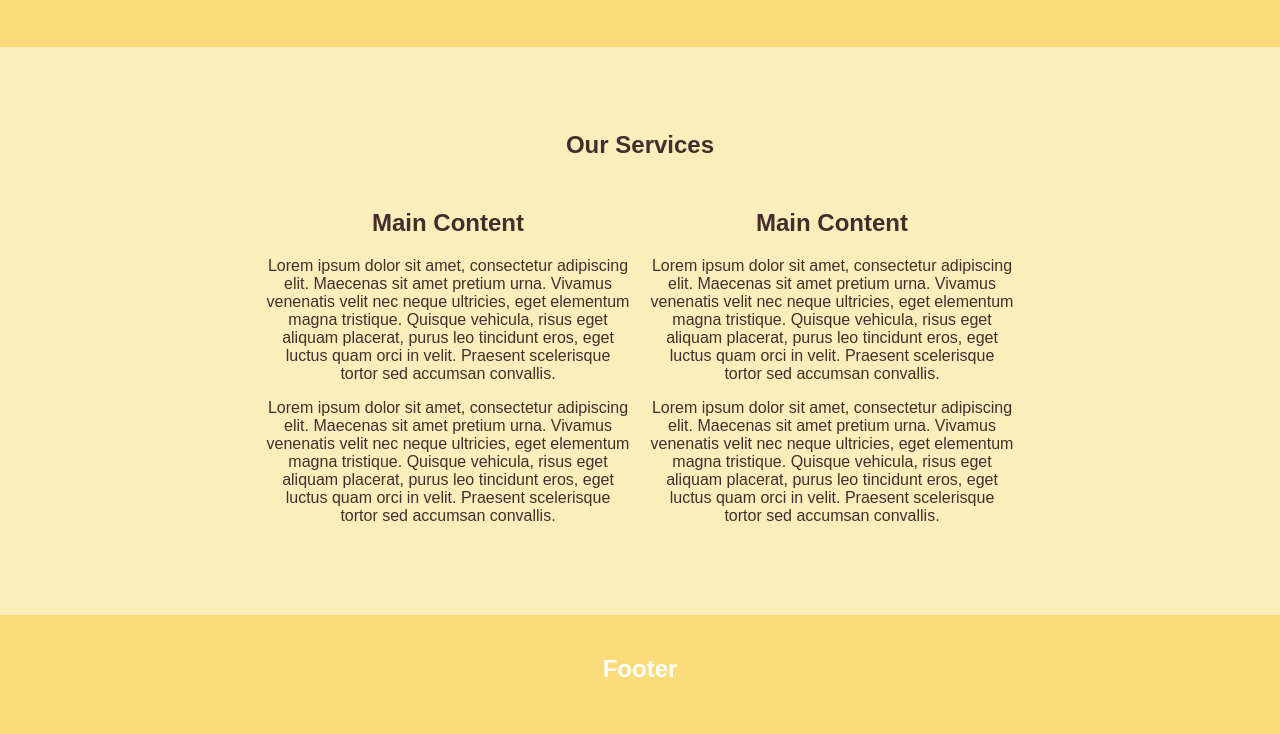
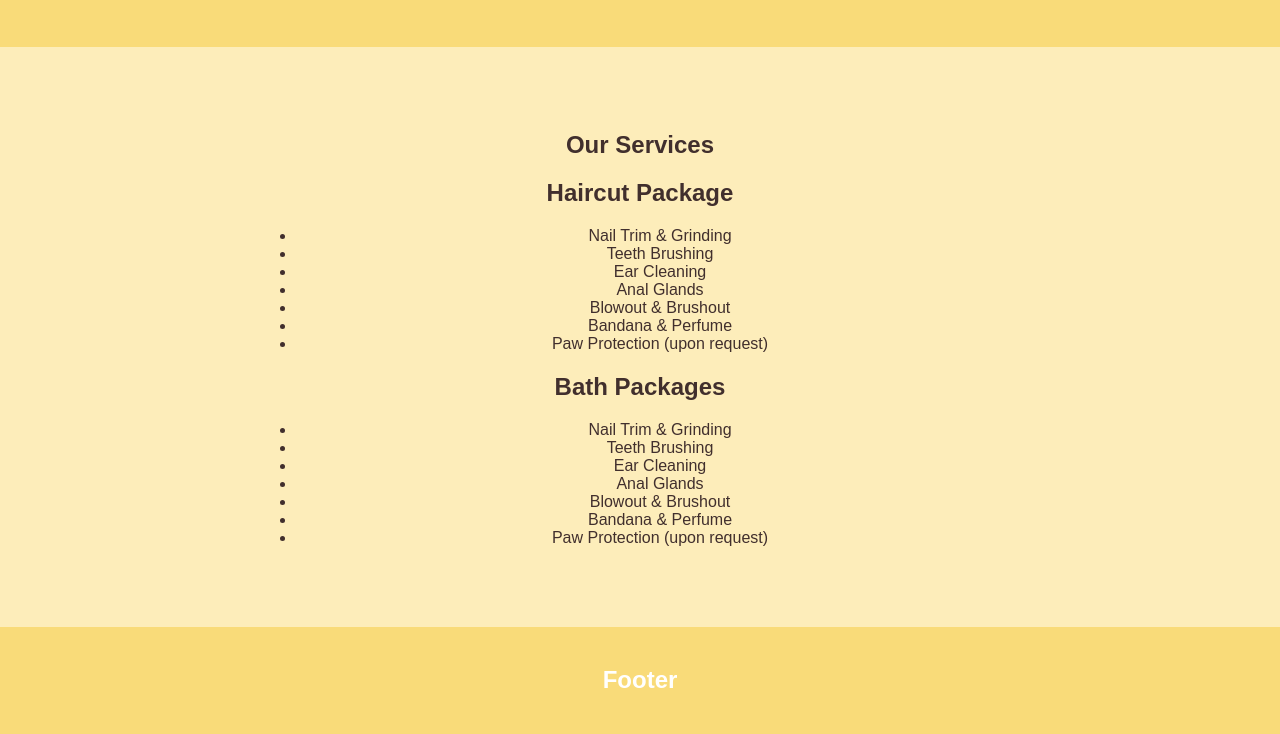
Before and after one commit to CarolineBarrineau/Sunflowerwebsite.github.io, a plain HTML site: page index.html in a window 1280 px wide. Shown: the part 281-1015 px from the top of the page. Drawn offline with Linux system fonts and the light colour scheme.

Commit message:
Update index.html

```diff
--- a/index.html
+++ b/index.html
@@ -21,41 +21,41 @@
     <section class="sctn-primary-header">
         <div class="primary-header">The Sunflower</div>
         <div class="secondary-header">Pet Salon</div>
-        <button class="button">Click Me</button>
+        <button class="button">Book Now</button>
     </section>
     <section class="our-Services">
         <h1> Our Services </h1>
-        <div class="flex-container">
-
-            <div>
-                <h2>Main Content</h2>
-                <p>Lorem ipsum dolor sit amet, consectetur adipiscing elit. Maecenas sit amet pretium urna. Vivamus
-                    venenatis velit nec neque ultricies, eget elementum magna tristique. Quisque vehicula, risus eget
-                    aliquam placerat, purus leo tincidunt eros, eget luctus quam orci in velit. Praesent scelerisque
-                    tortor sed accumsan convallis.</p>
-                <p>Lorem ipsum dolor sit amet, consectetur adipiscing elit. Maecenas sit amet pretium urna. Vivamus
-                    venenatis velit nec neque ultricies, eget elementum magna tristique. Quisque vehicula, risus eget
-                    aliquam placerat, purus leo tincidunt eros, eget luctus quam orci in velit. Praesent scelerisque
-                    tortor sed accumsan convallis.</p>
+        <div class="service-flex-container">
+            <div class="service1">
+                <h2>Haircut Package</h2>
+                <ul>
+                    <li>Nail Trim & Grinding </li>
+                    <li>Teeth Brushing </li>
+                    <li>Ear Cleaning </li>
+                    <li>Anal Glands </li>
+                    <li>Blowout & Brushout </li>
+                    <li>Bandana & Perfume </li>
+                    <li>Paw Protection (upon request)</li>
+                </ul>
             </div>
-            <div>
-                <h2>Main Content</h2>
-                <p>Lorem ipsum dolor sit amet, consectetur adipiscing elit. Maecenas sit amet pretium urna. Vivamus
-                    venenatis velit nec neque ultricies, eget elementum magna tristique. Quisque vehicula, risus eget
-                    aliquam placerat, purus leo tincidunt eros, eget luctus quam orci in velit. Praesent scelerisque
-                    tortor sed accumsan convallis.</p>
-                <p>Lorem ipsum dolor sit amet, consectetur adipiscing elit. Maecenas sit amet pretium urna. Vivamus
-                    venenatis velit nec neque ultricies, eget elementum magna tristique. Quisque vehicula, risus eget
-                    aliquam placerat, purus leo tincidunt eros, eget luctus quam orci in velit. Praesent scelerisque
-                    tortor sed accumsan convallis.</p>
+            <div class="service2">
+                <h2>Bath Packages</h2>
+                <ul>
+                    <li>Nail Trim & Grinding </li>
+                    <li>Teeth Brushing </li>
+                    <li>Ear Cleaning </li>
+                    <li>Anal Glands </li>
+                    <li>Blowout & Brushout </li>
+                    <li>Bandana & Perfume </li>
+                    <li>Paw Protection (upon request)</li>
+                </ul>
             </div>
         </div>
-
     </section>
-<!-- Footer -->
-<footer>
-  <h2>Footer</h2>
-</footer>
+    <!-- Footer -->
+    <footer>
+        <h2>Footer</h2>
+    </footer>
 </body>
 
 </html>
```
